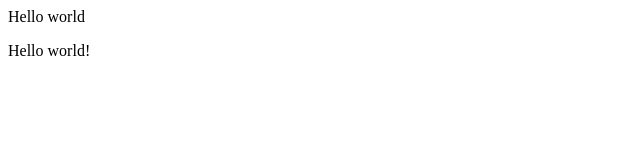
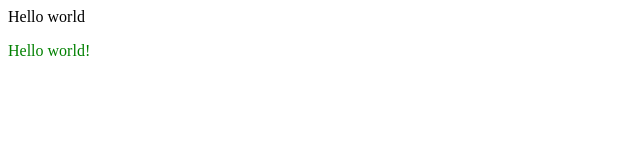
Before and after one commit to alvablot/test_, a plain HTML site: page index.html in a window 1280 px wide. Shown: the full height of the page, 0-640 px from the left. Drawn offline with Linux system fonts and the light colour scheme.

Commit message:
made p green

```diff
--- a/index.html
+++ b/index.html
@@ -8,6 +8,6 @@
     <title>Document</title>
 </head>
 <body>
-    <p>Hello world!</p>
+    <p style="color: green;">Hello world!</p>
 </body>
 </html>
```
